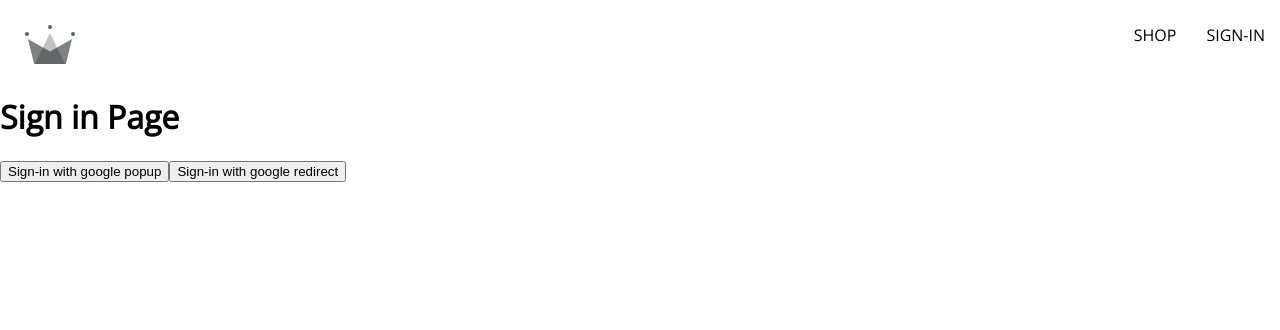
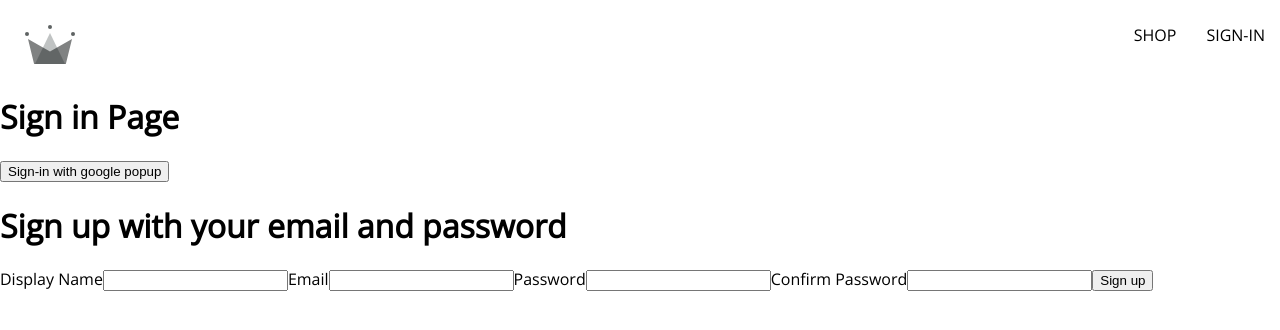
Before and after one commit to bitz161/crwn-clothing-v2, a React (Create React App) app: page /sign-in in a window 1280 px wide. Shown: the top 330 px of the page. Built offline with nearby package versions, Linux system fonts and the light colour scheme.

Commit message:
login phase 1

```diff
--- /dev/null
+++ b/src/components/sign-up-form/sign-up-form.component.jsx
@@ -0,0 +1,32 @@
+import { useState } from "react";
+import "./sign-up-form.styles.scss";
+
+const SignUpForm = () => {
+  const defaultFormField = {
+    displayName: "",
+    email: "",
+    password: "",
+    confirmPassword: "",
+  };
+
+  const [formFields, setFormFields] = useState(defaultFormField);
+  const { displayName, email, password, confirmPassword } = formFields;
+  return (
+    <div>
+      <h1>Sign up with your email and password</h1>
+      <form onSubmit={() => {}}>
+        <label>Display Name</label>
+        <input type="text" required />
+        <label>Email</label>
+        <input type="email" required />
+        <label>Password</label>
+        <input type="password" required />
+        <label>Confirm Password</label>
+        <input type="password" required />
+        <button type="submit">Sign up</button>
+      </form>
+    </div>
+  );
+};
+
+export default SignUpForm;
--- a/src/routes/sign-in/sign-in.component.jsx
+++ b/src/routes/sign-in/sign-in.component.jsx
@@ -1,30 +1,14 @@
-//login redirect
-import { useEffect } from "react";
-import { getRedirectResult } from "firebase/auth";
-
 import "./sign-in.styles.scss";
 import {
-  auth,
   signInWithGooglePopup,
   createUserDocumentFromAuth,
-  signInWithGoogleRedirect,
 } from "../../util/firebase/firebase.ulti";
+import SignUpForm from "../../components/sign-up-form/sign-up-form.component";
 
 const SignIn = () => {
-  useEffect(() => {
-    //async cannot be use useeffect directly,
-    // need to create another function within the useeffect
-    const signInData = async () => {
-      const response = await getRedirectResult(auth);
-      console.log(response);
-    };
-    signInData();
-  }, []);
-
   const logGoogleUser = async () => {
-    //destructure the "reponse" to only get user from the data
     const { user } = await signInWithGooglePopup();
-    //pass the user information from createUserDocumentFromAuth in firebase.ulti.js and save it to firestore
+    //call createUserDocumentFromAuth to save user data in firestore
     const userDocRef = await createUserDocumentFromAuth(user);
   };
 
@@ -32,9 +16,7 @@
     <div>
       <h1>Sign in Page</h1>
       <button onClick={logGoogleUser}>Sign-in with google popup</button>
-      <button onClick={signInWithGoogleRedirect}>
-        Sign-in with google redirect
-      </button>
+      <SignUpForm />
     </div>
   );
 };
--- a/src/util/firebase/firebase.ulti.js
+++ b/src/util/firebase/firebase.ulti.js
@@ -33,10 +33,6 @@
 //sign-in using google poup
 export const signInWithGooglePopup = () =>
   signInWithPopup(auth, googleProvider);
-//sign-in redirect
-export const signInWithGoogleRedirect = () =>
-  signInWithGoogleRedirect(auth, googleProvider);
-//TODO:need to fix error
 
 //Firestore
 //initialize access from firestore
```
Also changed, not shown: src/components/sign-up-form/sign-up-form.styles.scss (added), 2 other files (tests, documents, lock files or other folders).
